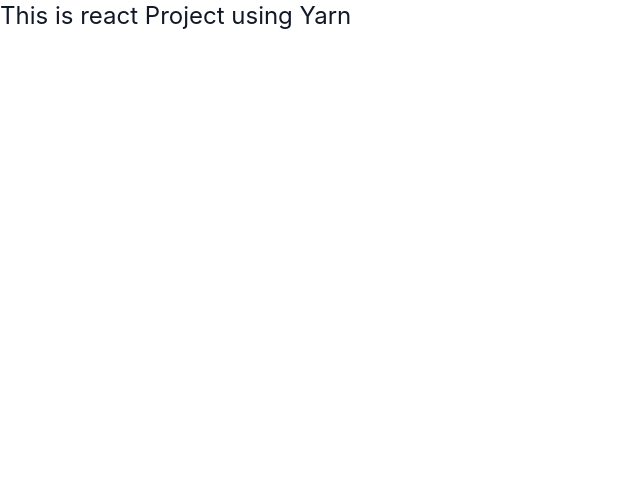
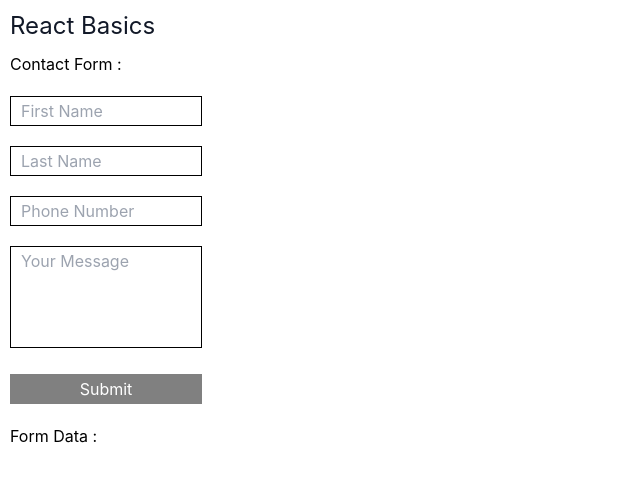
Before and after one commit to pruthasavani44/React-training, a React (Create React App) app in the folder react-yarn/: page / in a window 1280 px wide. Shown: the top 482 px of the page, without its empty margins (0-640 px from the left). Built offline with nearby package versions, Linux system fonts and the light colour scheme.

Commit message:
components and JSX-Rendering elements

```diff
--- a/react-yarn/src/App.css
+++ b/react-yarn/src/App.css
@@ -1,3 +1,28 @@
 @tailwind base;
 @tailwind components;
 @tailwind utilities;
+
+input,
+textarea {
+    border: 1px solid black;
+    padding: 2px 10px;
+    width: 15%;
+    margin: 10px;
+    resize: none;
+}
+
+button {
+    background: gray;
+    border: 1px solid gray;
+    color: white;
+    padding: 2px 10px;
+    width: 15%;
+    margin: 10px;
+
+}
+
+h1,
+h2 {
+    margin: 10px;
+
+}
--- a/react-yarn/src/App.js
+++ b/react-yarn/src/App.js
@@ -1,9 +1,97 @@
 import './App.css';
+import React, { useState, useEffect } from "react"
 
 function App() {
+  const [formData, setFormData] = useState({
+    firstName: '',
+    lastName: '',
+    number: '',
+    message: '',
+  });
+  // State to manage the list of submissions
+  const [submissions, setSubmissions] = useState([]);
+
+  // Handle input change
+  const handleInputChange = (e) => {
+    const { name, value } = e.target;
+    setFormData({
+      ...formData,
+      [name]: value,
+    });
+  };
+
+  // Handle form submission
+  const handleSubmit = (e) => {
+    e.preventDefault();
+    if (formData.firstName && formData.lastName && formData.number && formData.message) {
+      setSubmissions([...submissions, formData]);
+      setFormData({
+        firstName: '',
+        lastName: '',
+        number: '',
+        message: '',
+      }); // Clear the form
+    }
+  };
+
+  // useEffect
+  useEffect(() => {
+    console.log('Component mounted or items updated');
+  }, [formData]);
+
+
+
+
   return (
     <>
-      <h1 className='text-gray-900 text-2xl'>This is react Project using Yarn</h1>
+      <h1 className='text-gray-900 text-2xl'>React Basics</h1>
+
+
+      <div>
+        <h1>Contact Form :</h1>
+        <form onSubmit={handleSubmit}>
+          <input
+            type="text"
+            name="firstName"
+            value={formData.firstName}
+            onChange={handleInputChange}
+            placeholder="First Name"
+          /> <br />
+          <input
+            type="text"
+            name="lastName"
+            value={formData.lastName}
+            onChange={handleInputChange}
+            placeholder="Last Name"
+          /> <br />
+          <input
+            type="text"
+            name="number"
+            value={formData.number}
+            onChange={handleInputChange}
+            placeholder="Phone Number"
+          /> <br />
+          <textarea
+            name="message"
+            value={formData.message}
+            onChange={handleInputChange}
+            placeholder="Your Message"
+            rows={4}
+          /> <br />
+          <button type="submit">Submit</button>
+        </form>
+        <h2>Form Data :</h2>
+        <ul>
+          {submissions.map((submission, index) => (
+            <li key={index}>
+              <strong>Name:</strong> {submission.firstName} {submission.lastName} <br />
+              <strong>Number:</strong> {submission.number} <br />
+              <strong>Message:</strong> {submission.message}
+            </li>
+          ))}
+        </ul>
+      </div>
+
     </>
   );
 }
```
Also changed, not shown: react-yarn/src/layout/Footer.jsx (added), react-yarn/src/layout/Header.jsx (added).
